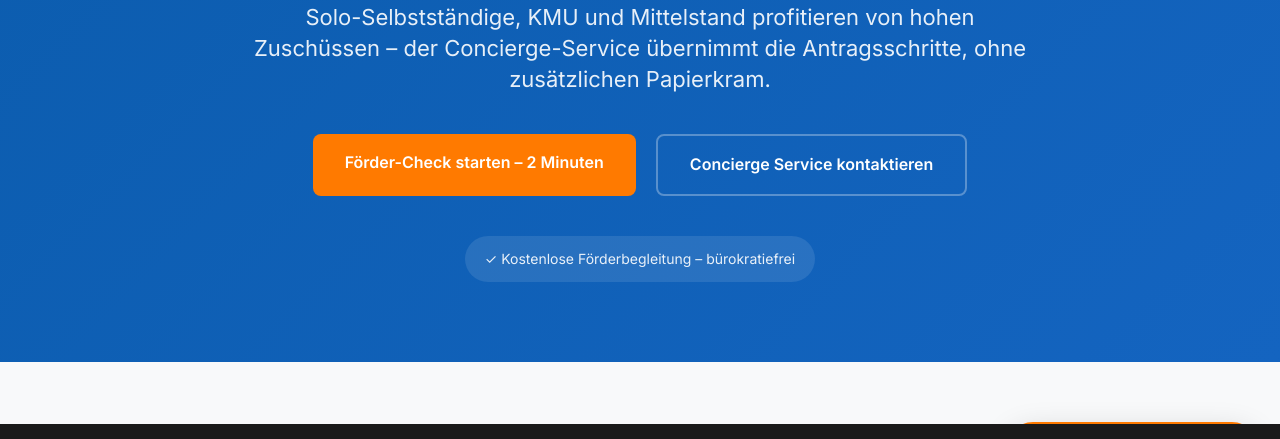
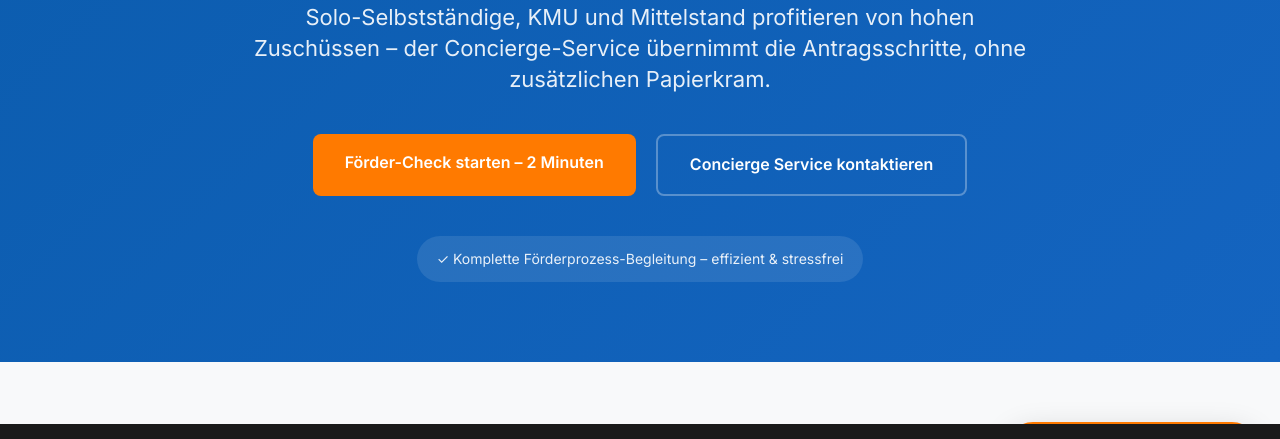
Before and after one commit to Arkamas/gorgeous-centaur-8257c3, a plain HTML site: page index.html in a window 1280 px wide. Shown: the part 302-741 px from the top of the page. Drawn offline with Linux system fonts and the light colour scheme.

Commit message:
Update index.html

```diff
--- a/index.html
+++ b/index.html
@@ -563,7 +563,7 @@
                     <a href="#calculator" class="btn btn-primary">Förder-Check starten – 2 Minuten</a>
                     <a href="#concierge" class="btn btn-secondary">Concierge Service kontaktieren</a>
                 </div>
-                <div class="trust-badge">✓ Kostenlose Förderbegleitung – bürokratiefrei</div>
+                <div class="trust-badge">✓ Komplette Förderprozess-Begleitung – effizient & stressfrei</div>
             </div>
         </div>
     </section>
```
